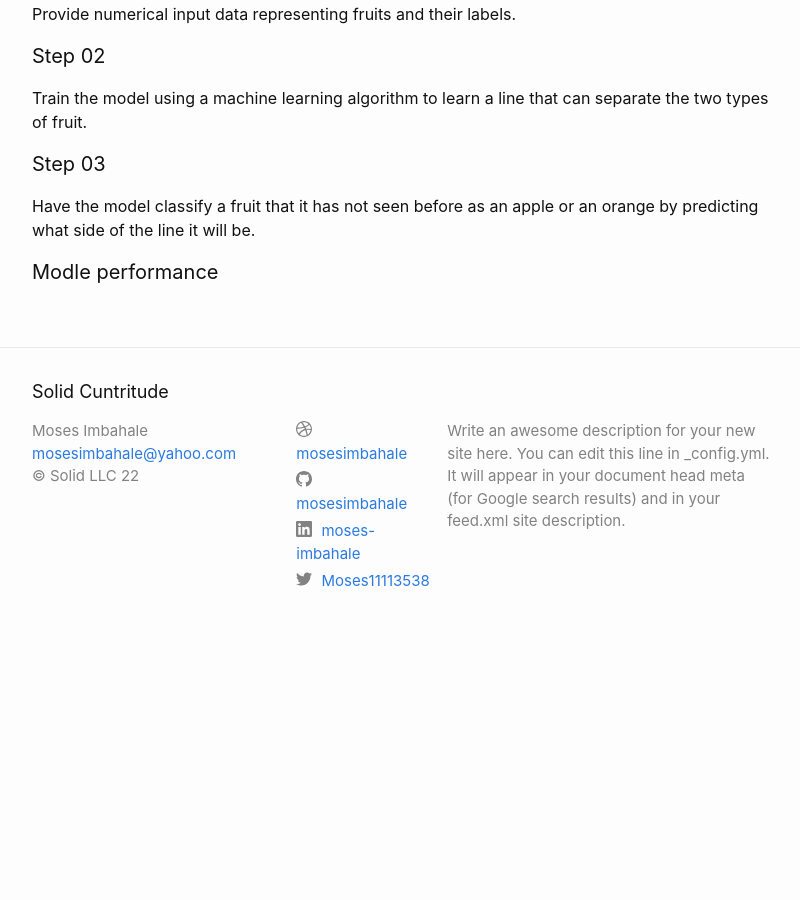
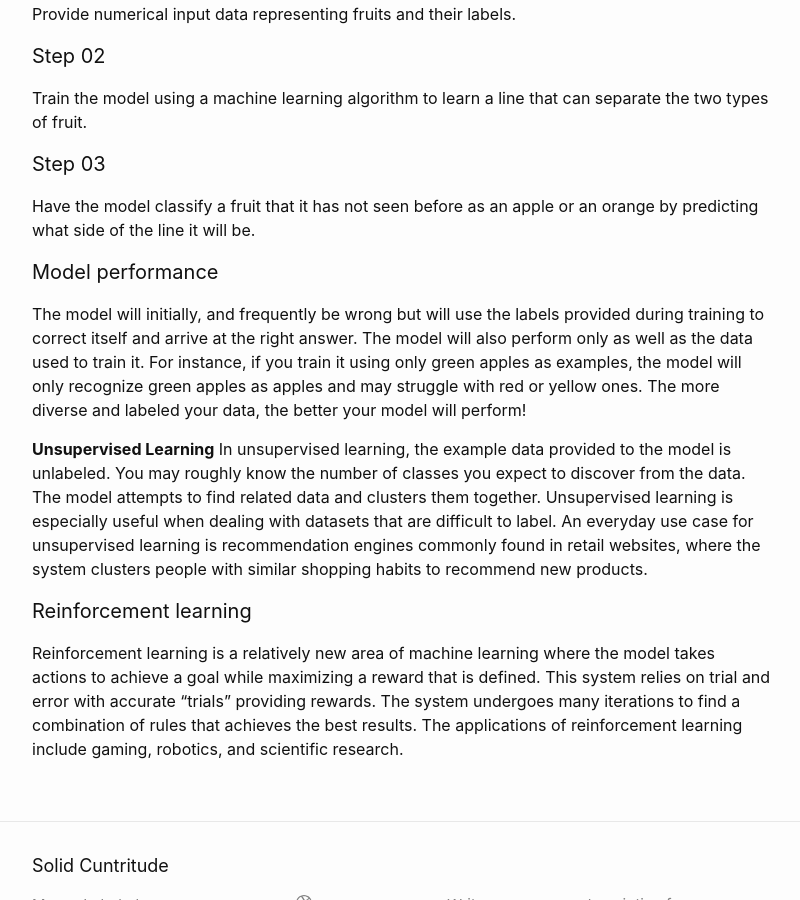
Before and after one commit to mosesimbahale/my-blog, a Jekyll site: the page built from Tech-blog/_posts/22-03-07-Demistifying-Machine-Learning.md, in a window 1280 px wide and 900 px high, scrolled down 550 px. Shown: the whole window, without its empty margins (238-1038 px from the left). Built offline with Jekyll 4.4.1, drawn with Linux system fonts in a browser that asks for light colours; before the commit the page ends 1203 px from its top, so only the background shows below that.

Commit message:
Update 22-03-07-Demistifying-Machine-Learning.md

```diff
--- a/Tech-blog/_posts/22-03-07-Demistifying-Machine-Learning.md
+++ b/Tech-blog/_posts/22-03-07-Demistifying-Machine-Learning.md
@@ -26,4 +26,15 @@ Train the model using a machine learning algorithm to learn a line that can sepa
 Have the model classify a fruit that it has not seen before as an apple or an orange by predicting what side of the line it will be.
 
 
-#### Modle performance
+#### Model performance
+The model will initially, and frequently be wrong but will use the labels provided during training to correct itself and arrive at the right answer. The model will also perform only as well as the data used to train it. For instance, if you train it using only green apples as examples, the model will only recognize green apples as apples and may struggle with red or yellow ones. The more diverse and labeled your data, the better your model will perform!
+
+
+
+**Unsupervised Learning**
+In unsupervised learning, the example data provided to the model is unlabeled. You may roughly know the number of classes you expect to discover from the data. The model attempts to find related data and clusters them together. Unsupervised learning is especially useful when dealing with datasets that are difficult to label. An everyday use case for unsupervised learning is recommendation engines commonly found in retail websites, where the system clusters people with similar shopping habits to recommend new products.
+
+
+#### Reinforcement learning
+
+Reinforcement learning is a relatively new area of machine learning where the model takes actions to achieve a goal while maximizing a reward that is defined. This system relies on trial and error with accurate “trials” providing rewards. The system undergoes many iterations to find a combination of rules that achieves the best results. The applications of reinforcement learning include gaming, robotics, and scientific research.
```
